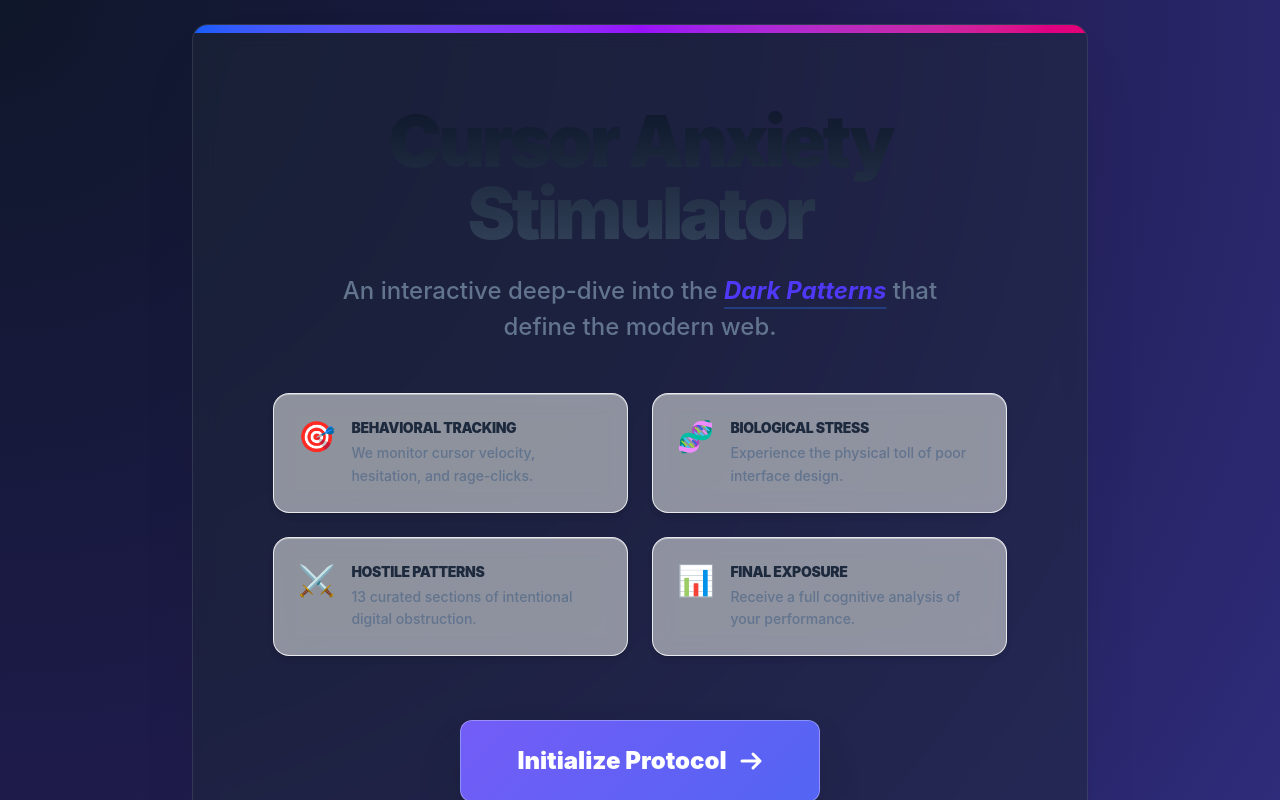
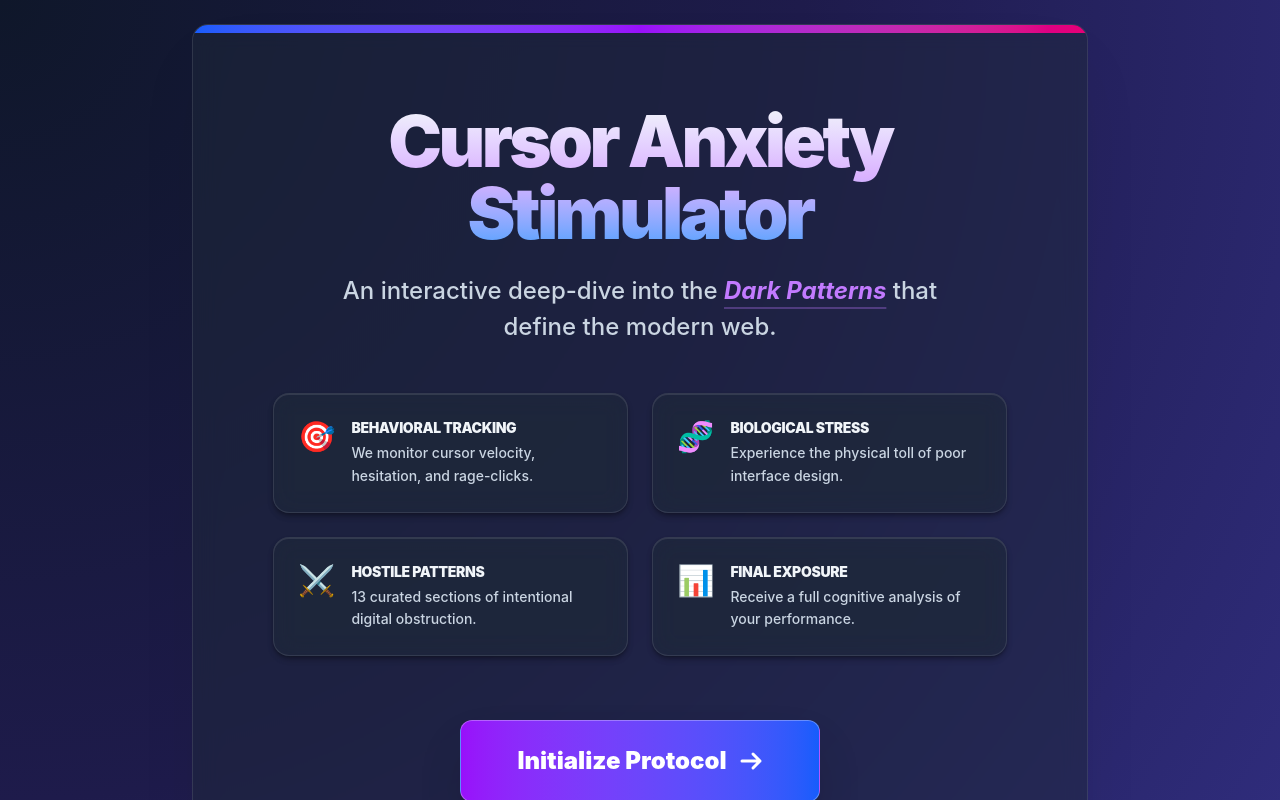
Before and after one commit to aishwaryanair440/Cursor-anxiety-simulator-webapp, a React (Vite) app: page / in a window 1280 px wide. Shown: the top 800 px of the page. Built offline with nearby package versions, Linux system fonts and the light colour scheme.

Commit message:
changed theme accordingly

```diff
--- a/src/app/App.tsx
+++ b/src/app/App.tsx
@@ -705,11 +705,11 @@ export default function App() {
         <header className="fixed top-6 left-1/2 -translate-x-1/2 z-[90] w-full max-w-5xl px-4 pointer-events-none">
           <div className="glass-panel px-6 py-3 flex items-center justify-between shadow-2xl pointer-events-auto border-white/40 ring-1 ring-black/5">
             <div className="flex items-center gap-4">
-              <div className="w-10 h-10 rounded-xl bg-gradient-to-br from-blue-600 to-indigo-700 flex items-center justify-center text-white shadow-lg shadow-blue-500/20">
+              <div className="w-10 h-10 rounded-xl bg-gradient-to-br from-blue-500 to-indigo-600 flex items-center justify-center text-white shadow-lg shadow-blue-500/40">
                 <span className="font-black text-xs">UX</span>
               </div>
               <div>
-                <h3 className="text-sm font-black tracking-tight text-slate-800 uppercase">Friction Lab</h3>
+                <h3 className="text-sm font-black tracking-tight text-slate-100 uppercase">Friction Lab</h3>
                 <div className="flex items-center gap-2">
                   <span className="text-[10px] font-bold text-slate-400 uppercase tracking-widest">Protocol {currentSection} / 13</span>
                 </div>
@@ -753,12 +753,12 @@ export default function App() {
               <div className="absolute top-0 left-0 w-full h-2 bg-gradient-to-r from-blue-600 via-purple-600 to-pink-600" />
 
               <div className="relative z-10">
-                <h1 className="text-7xl font-black tracking-tighter mb-6 bg-gradient-to-b from-slate-900 to-slate-700 bg-clip-text text-transparent transform transition-all">
+                <h1 className="text-7xl font-black tracking-tighter mb-6 bg-gradient-to-b from-slate-100 via-purple-300 to-blue-400 bg-clip-text text-transparent transform transition-all">
                   Cursor Anxiety Stimulator
                 </h1>
 
-                <p className="text-2xl text-slate-500 mb-12 max-w-2xl mx-auto font-medium leading-normal">
-                  An interactive deep-dive into the <span className="text-indigo-600 font-bold italic underline decoration-blue-500/30 underline-offset-8">Dark Patterns</span> that define the modern web.
+                <p className="text-2xl text-slate-300 mb-12 max-w-2xl mx-auto font-medium leading-normal">
+                  An interactive deep-dive into the <span className="text-purple-400 font-bold italic underline decoration-purple-400/30 underline-offset-8">Dark Patterns</span> that define the modern web.
                 </p>
 
                 <div className="grid grid-cols-1 md:grid-cols-2 gap-6 text-left mb-16">
@@ -768,11 +768,11 @@ export default function App() {
                     { title: "Hostile Patterns", desc: "13 curated sections of intentional digital obstruction.", icon: "⚔️" },
                     { title: "Final Exposure", desc: "Receive a full cognitive analysis of your performance.", icon: "📊" }
                   ].map((item, i) => (
-                    <div key={i} className="glass-panel bg-white/50 border-white/80 p-6 flex gap-4 hover:shadow-xl transition-all duration-300">
+                    <div key={i} className="glass-panel border-white/10 p-6 flex gap-4 hover:shadow-xl transition-all duration-300 hover:border-purple-500/30">
                       <div className="text-3xl">{item.icon}</div>
                       <div>
-                        <h4 className="font-black text-slate-800 text-sm uppercase tracking-tight mb-1">{item.title}</h4>
-                        <p className="text-sm text-slate-500 font-medium leading-relaxed">{item.desc}</p>
+                        <h4 className="font-black text-slate-100 text-sm uppercase tracking-tight mb-1">{item.title}</h4>
+                        <p className="text-sm text-slate-300 font-medium leading-relaxed">{item.desc}</p>
                       </div>
                     </div>
                   ))}
@@ -780,7 +780,7 @@ export default function App() {
 
                 <button
                   onClick={() => setCurrentSection(1)}
-                  className="glass-button px-14 py-6 text-2xl font-black shadow-2xl hover:scale-105 active:scale-95 transition-all bg-blue-600 text-white relative overflow-hidden group/btn"
+                  className="glass-button px-14 py-6 text-2xl font-black shadow-2xl hover:scale-105 active:scale-95 transition-all bg-gradient-to-r from-purple-600 to-blue-600 text-white relative overflow-hidden group/btn"
                 >
                   <span className="relative z-10 flex items-center gap-3">
                     Initialize Protocol
@@ -788,7 +788,7 @@ export default function App() {
                       <path strokeLinecap="round" strokeLinejoin="round" strokeWidth={3} d="M14 5l7 7m0 0l-7 7m7-7H3" />
                     </svg>
                   </span>
-                  <div className="absolute inset-0 bg-gradient-to-r from-blue-700 to-indigo-800 opacity-0 group-hover/btn:opacity-100 transition-opacity" />
+                  <div className="absolute inset-0 bg-gradient-to-r from-purple-700 to-blue-700 opacity-0 group-hover/btn:opacity-100 transition-opacity" />
                 </button>
 
                 <p className="text-[10px] text-slate-400 mt-10 font-black uppercase tracking-[0.3em]">
@@ -806,8 +806,8 @@ export default function App() {
             <div className="glass-panel p-10 md:p-16">
               <div className="flex flex-col md:flex-row md:items-center justify-between mb-12 gap-6">
                 <div>
-                  <h2 className="text-4xl font-black tracking-tight text-slate-800 mb-2">Protocol 01: Latency Frustration</h2>
-                  <p className="text-lg text-slate-500 font-medium italic">Delayed feedback and uncertain system states.</p>
+                  <h2 className="text-4xl font-black tracking-tight text-slate-100 mb-2">Protocol 01: Latency Frustration</h2>
+                  <p className="text-lg text-slate-300 font-medium italic">Delayed feedback and uncertain system states.</p>
                 </div>
                 <div className="px-4 py-2 rounded-xl bg-blue-50 border border-blue-100 text-blue-600 text-xs font-black uppercase tracking-widest self-start md:self-center">
                   Pattern: Feedback Gap
--- a/src/styles/theme.css
+++ b/src/styles/theme.css
@@ -134,10 +134,10 @@
     backdrop-filter: blur(12px);
     -webkit-backdrop-filter: blur(12px);
     border: 1px solid var(--border);
-    box-shadow: 0 4px 6px -1px rgba(0, 0, 0, 0.1),
-      0 2px 4px -1px rgba(0, 0, 0, 0.06),
-      inset 0 1px 0 rgba(255, 255, 255, 0.4);
-    /* Highlighting top edge */
+    box-shadow: 0 4px 6px -1px rgba(0, 0, 0, 0.3),
+      0 2px 4px -1px rgba(0, 0, 0, 0.2),
+      inset 0 1px 0 rgba(255, 255, 255, 0.1);
+    /* Subtle highlighting for dark mode */
     border-radius: var(--radius);
   }
 
```
